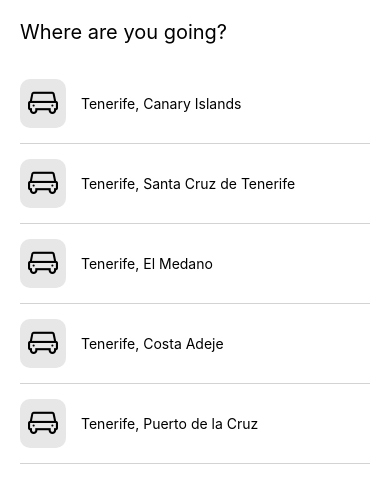
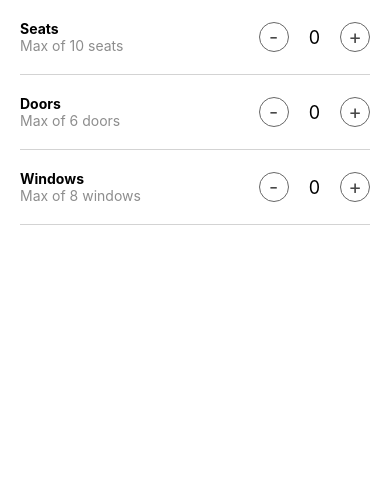
Before and after one commit to mshabana70/car-rental-app, a React Native app in the folder carRentalApp/: screen / in a window 390 px wide. Shown: the top 486 px of the page. Built offline with nearby package versions, Linux system fonts and the light colour scheme.

Commit message:
Car specs rows

```diff
--- a/carRentalApp/App.js
+++ b/carRentalApp/App.js
@@ -14,6 +14,8 @@ import {SafeAreaView, StatusBar} from 'react-native';
 import HomeScreen from './src/screens/Home';
 import SearchResultsScreen from './src/screens/SearchResults';
 import DestinationSearchScreen from './src/screens/DestinationSearch';
+import CarGuestScreen from './src/screens/CarGuests';
+
 import Post from './src/components/Post';
 
 import feed from './assets/data/feed';
@@ -30,7 +32,8 @@ const App: () => Node = () => {
         {/* <Post post={post1} /> */}
         {/* <Post post={post2} /> */}
         {/* <SearchResultsScreen /> */}
-        <DestinationSearchScreen />
+        {/* <DestinationSearchScreen /> */}
+        <CarGuestScreen />
       </SafeAreaView>
     </>
   );
--- /dev/null
+++ b/carRentalApp/src/screens/CarGuests/index.js
@@ -0,0 +1,97 @@
+import React, {useState} from 'react';
+import {View, Text, Pressable} from 'react-native';
+import styles from './styles';
+
+const CarGuestScreen = props => {
+  const [seats, setSeats] = useState(0);
+  const [doors, setDoors] = useState(0);
+  const [windows, setWindows] = useState(0);
+
+  return (
+    <View>
+      {/* Row 1: Seats */}
+      <View style={styles.row}>
+        {/* Titles  */}
+        <View>
+          <Text style={{fontWeight: 'bold'}}>Seats</Text>
+          <Text style={{color: '#8d8d8d'}}>Max of 10 seats</Text>
+        </View>
+        {/* Buttons with value */}
+        <View style={{flexDirection: 'row', alignItems: 'center'}}>
+          {/* - */}
+          <Pressable
+            onPress={() => setSeats(Math.max(0, seats - 1))}
+            style={styles.button}>
+            <Text style={styles.buttonText}>-</Text>
+          </Pressable>
+
+          {/* value */}
+          <Text style={{fontSize: 18, marginHorizontal: 20}}>{seats}</Text>
+
+          {/* + */}
+          <Pressable
+            onPress={() => setSeats(Math.min(seats + 1, 10))}
+            style={styles.button}>
+            <Text style={styles.buttonText}>+</Text>
+          </Pressable>
+        </View>
+      </View>
+
+      <View style={styles.row}>
+        {/* Titles  */}
+        <View>
+          <Text style={{fontWeight: 'bold'}}>Doors</Text>
+          <Text style={{color: '#8d8d8d'}}>Max of 6 doors</Text>
+        </View>
+        {/* Buttons with value */}
+        <View style={{flexDirection: 'row', alignItems: 'center'}}>
+          {/* - */}
+          <Pressable
+            onPress={() => setDoors(Math.max(0, doors - 2))}
+            style={styles.button}>
+            <Text style={styles.buttonText}>-</Text>
+          </Pressable>
+
+          {/* value */}
+          <Text style={{fontSize: 18, marginHorizontal: 20}}>{doors}</Text>
+
+          {/* + */}
+          <Pressable
+            onPress={() => setDoors(Math.min(doors + 2, 6))}
+            style={styles.button}>
+            <Text style={styles.buttonText}>+</Text>
+          </Pressable>
+        </View>
+      </View>
+
+      <View style={styles.row}>
+        {/* Titles  */}
+        <View>
+          <Text style={{fontWeight: 'bold'}}>Windows</Text>
+          <Text style={{color: '#8d8d8d'}}>Max of 8 windows</Text>
+        </View>
+        {/* Buttons with value */}
+        <View style={{flexDirection: 'row', alignItems: 'center'}}>
+          {/* - */}
+          <Pressable
+            onPress={() => setWindows(Math.max(0, windows - 2))}
+            style={styles.button}>
+            <Text style={styles.buttonText}>-</Text>
+          </Pressable>
+
+          {/* value */}
+          <Text style={{fontSize: 18, marginHorizontal: 20}}>{windows}</Text>
+
+          {/* + */}
+          <Pressable
+            onPress={() => setWindows(Math.min(windows + 2, 8))}
+            style={styles.button}>
+            <Text style={styles.buttonText}>+</Text>
+          </Pressable>
+        </View>
+      </View>
+    </View>
+  );
+};
+
+export default CarGuestScreen;
--- /dev/null
+++ b/carRentalApp/src/screens/CarGuests/styles.js
@@ -0,0 +1,27 @@
+import {StyleSheet} from 'react-native';
+
+const styles = StyleSheet.create({
+  row: {
+    flexDirection: 'row',
+    justifyContent: 'space-between',
+    paddingVertical: 20,
+    borderBottomWidth: 1,
+    borderColor: 'lightgrey',
+    marginHorizontal: 20,
+  },
+  button: {
+    width: 30,
+    height: 30,
+    borderRadius: 15,
+    borderWidth: 1,
+    borderColor: '#676767',
+    justifyContent: 'center',
+    alignItems: 'center',
+  },
+  buttonText: {
+    fontSize: 20,
+    color: '#474747',
+  },
+});
+
+export default styles;
```
